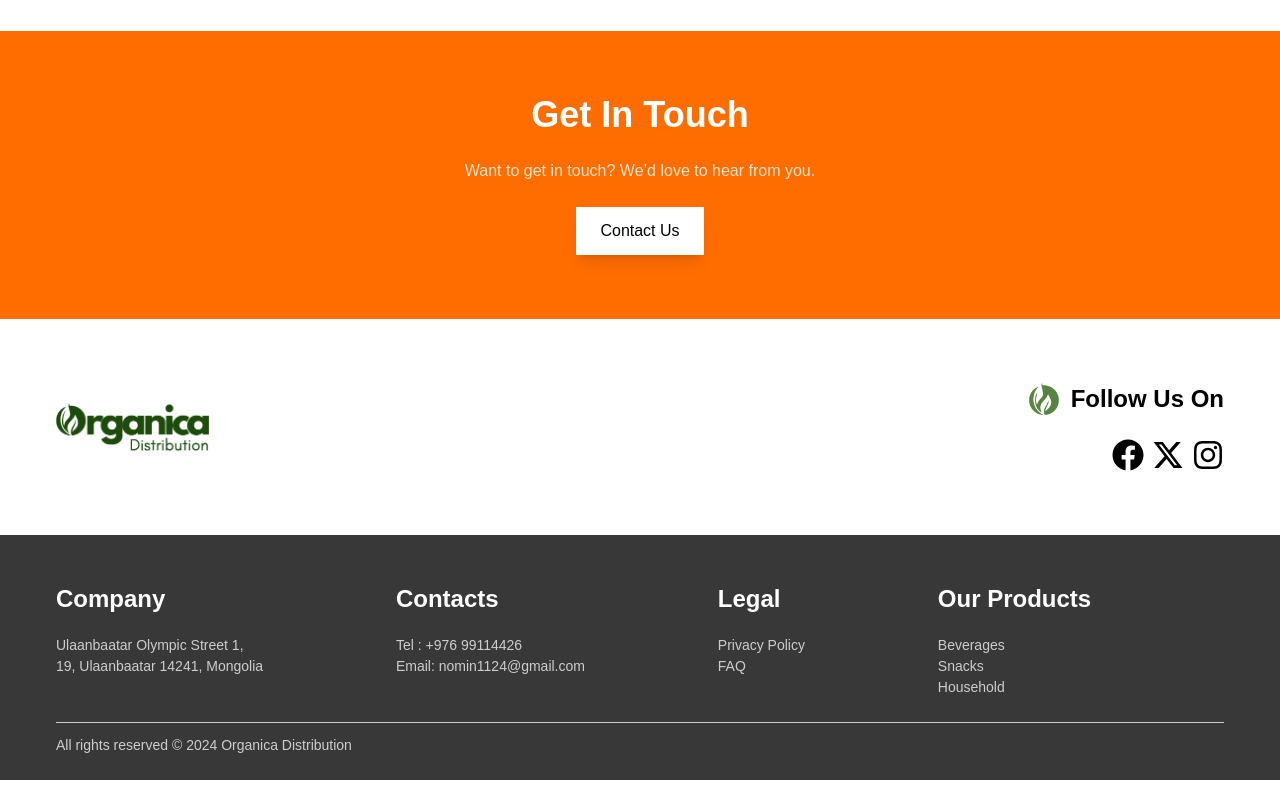
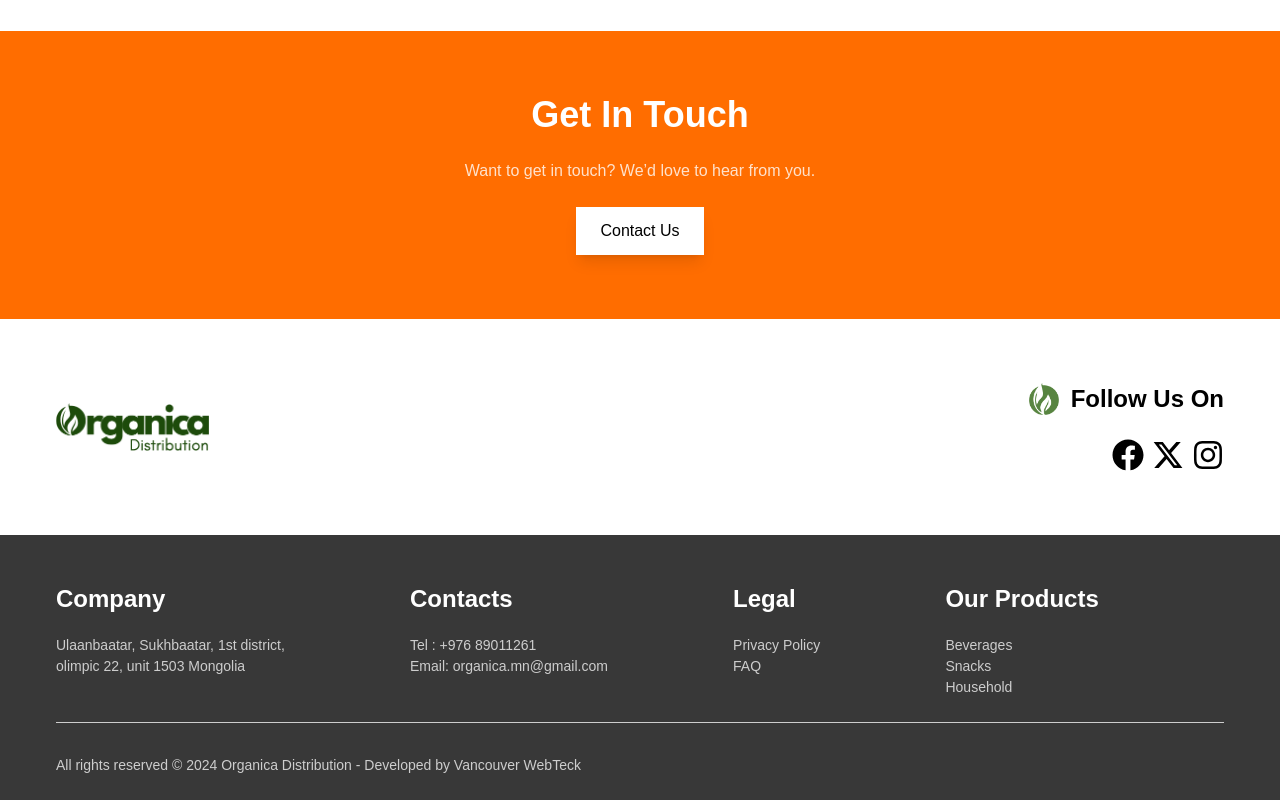
Before and after one commit to baagii1023/Organica-Distribution, a React (Vite) app: page /policy in a window 1280 px wide. Shown: the part 1622-2422 px from the top of the page. Built offline with nearby package versions, Linux system fonts and the light colour scheme.

Commit message:
updated detail page and products page translation and info

```diff
--- a/src/components/CategoryCard.jsx
+++ b/src/components/CategoryCard.jsx
@@ -4,8 +4,8 @@
 
 const CategoryCard = ({ CategoryImage, Category, ComingSoon, pagelink }) => {
     return (
-        <div className='shadow-md flex flex-col gap-4 min-w-[240px] shadow-xl p-4'>
-            <div className='w-[260px] h-[240px] relative' style={{ backgroundImage: `url(${CategoryImage})`, backgroundSize: 'cover', backgroundPosition: 'center' }}>
+        <div className='shadow-md flex flex-col gap-4 min-w-[240px] shadow-xl p-4 '>
+            <div className='w-[260px] h-[240px] relative transform transition duration-300 ease-in-out hover:scale-105' style={{ backgroundImage: `url(${CategoryImage})`, backgroundSize: 'cover', backgroundPosition: 'center' }}>
                 {ComingSoon && <div className='absolute top-0 left-0 w-full h-full bg-black/60 flex items-center justify-center'>
                     <h1 className='text-white text-center text-lg'>Coming Soon</h1>
                 </div>}
--- a/src/components/Footer.jsx
+++ b/src/components/Footer.jsx
@@ -55,7 +55,7 @@
 					</div>
 				</div>
 				<div className='h-[1px] w-full bg-[#cdcdcd] mt-[24px] mb-[12px]'></div>
-				<p className='text-[14px] text-[#cdcdcd]'>{footerData.footerRights.rights}</p>
+				<p className='text-[14px] text-[#cdcdcd] mt-8'>{footerData.footerRights.rights}</p>
 			</div>
 		</footer>
 	);
--- a/src/components/HomeProducts.jsx
+++ b/src/components/HomeProducts.jsx
@@ -14,7 +14,7 @@
                     <img className='h-[40px] w-fit' src="/green-logo.png" alt="Company Logo" />
                     <h2 className='font-semibold text-2xl sm:text-3xl'>{productTitle}</h2>
                 </span>
-                <div className='w-full flex lg:flex-row flex-col justify-center items-center gap-4 pt-10'>
+                <div className='w-full flex lg:flex-row flex-col justify-center items-center gap-4 pt-10 '>
                     {products.map((product, index) => (
                         <CategoryCard
                             key={index}
--- a/src/data/translation-footer.json
+++ b/src/data/translation-footer.json
@@ -2,12 +2,12 @@
 	"en": {
 		"footerCompany": {
 			"companyTitle": "Company",
-			"address": "Ulaanbaatar Olympic Street 1, \\n19, Ulaanbaatar 14241, Mongolia"
+			"address": "Ulaanbaatar, Sukhbaatar, 1st district, \\n olimpic 22, unit 1503 Mongolia"
 		},
 		"footerContacts": {
 			"contactsTitle": "Contacts",
-			"telephone": "Tel : +976 99114426",
-			"email": "Email: nomin1124@gmail.com"
+			"telephone": "Tel : +976 89011261",
+			"email": "Email: organica.mn@gmail.com"
 		},
 		"footerLegal": {
 			"legalTitle": "Legal",
@@ -32,18 +32,18 @@
 			]
 		},
 		"footerRights": {
-			"rights": "All rights reserved © 2024 Organica Distribution"
+			"rights": "All rights reserved © 2024 Organica Distribution - Developed by Vancouver WebTeck"
 		}
 	},
 	"mn": {
 		"footerCompany": {
 			"companyTitle": "Компани",
-			"address": "Улаанбаатар, Олимпийн гудамж 1, \\n19, Улаанбаатар 14241, Монгол"
+			"address": "Улаанбаатар, Сүхбаатар, 1-р хороо,\\n Олимпийн 22, 1503 тоот, Монгол"
 		},
 		"footerContacts": {
 			"contactsTitle": "Холбоо барих",
-			"telephone": "Утас : +976 3122312",
-			"email": "Имэйл: hello@gmail.com"
+			"telephone": "Утас : +976 89011261",
+			"email": "Имэйл: organica.mn@gmail.com"
 		},
 		"footerLegal": {
 			"legalTitle": "Хууль ёсны",
--- a/src/pages/Beverages.jsx
+++ b/src/pages/Beverages.jsx
@@ -1,7 +1,7 @@
 import React, { useContext } from 'react';
 import productData from '../data/translation-products.json';
 import { LanguageContext } from '../context/LanguageContext';
-
+import translationData from '../data/translation.json';
 import Navigation from '../components/Navigation';
 import Swiper from '../components/Swiper';
 import ProductCard from '../components/ProductCard';
@@ -9,12 +9,12 @@
 import Social from '../components/Socials';
 import Footer from '../components/Footer';
 import Poster from '../components/Poster';
-
 import beveragebg from '/Beverage-extra.jpg';
 
 const Beverages = () => {
   const { language } = useContext(LanguageContext);
   const productText = productData[language] || {};
+  const translationText = translationData[language] || {};
 
   return (
     <div className=''>
@@ -25,7 +25,7 @@
         <section className='px-4 relative max-w-[1200px] mx-auto py-[64px] text-center'>
           <span className='flex items-center justify-center space-x-2'>
             <img className='h-[40px] w-fit' src="/green-logo.png" alt="Wise Trading Group Logo" loading="lazy" />
-            <h2 className='font-semibold text-2xl sm:text-3xl'>Beverages</h2>
+            <h2 className='font-semibold text-2xl sm:text-3xl uppercase'>{translationText.products[0].productHeading}</h2>
           </span>
           <div className='flex flex-wrap gap-4 pt-[64px]'>
             {productText.Beverage && productText.Beverage.length > 0 ? (
--- a/src/pages/Contact.jsx
+++ b/src/pages/Contact.jsx
@@ -36,9 +36,9 @@
                     <div className="flex flex-col justify-between p-4 shadow-md">
                         <div>
                             <h3 className="font-semibold mb-3">Email</h3>
-                            <p className='text-[#888]'>example@gmail.com</p>
+                            <p className='text-[#888]'>organica.mn@gmail.com</p>
                         </div>
-                        <a className="flex gap-2 mt-4 text-white py-3 bg-[#FF6D00] items-center justify-center" href="mailto:example@gmail.com">
+                        <a className="flex gap-2 mt-4 text-white py-3 bg-[#FF6D00] items-center justify-center" href="mailto:organica.mn@gmail.com">
                             <span>Send Email</span>
                             <MdOutlineEmail size={24} />
                         </a>
@@ -46,7 +46,7 @@
                     <div className="flex flex-col justify-between p-4 shadow-md">
                         <div>
                             <h3 className="font-semibold mb-3">Phone</h3>
-                            <p className='text-[#888]'>+(976) 99999999</p>
+                            <p className='text-[#888]'>+(976) 89011261</p>
                         </div>
                         <a className="flex gap-2 mt-4 text-white py-3 bg-[#FF6D00] items-center justify-center" href="tel:+97699999999">
                             <span>Make a Call</span>
@@ -56,7 +56,7 @@
                     <div className="flex flex-col justify-between p-4 shadow-md">
                         <div>
                             <h3 className="font-semibold mb-3">Location</h3>
-                            <p className='text-[#888]'>Ulaanbaatar Olympic Street 1, 19, Ulaanbaatar 14241, Mongolia</p>
+                            <p className='text-[#888]'>Ulaanbaatar, Sukhbaatar, 1st district, olimpic 22, unit 1503</p>
                         </div>
                         <a className="flex gap-2 mt-4 text-white py-3 bg-[#FF6D00] items-center justify-center" href="mailto:example@gmail.com">
                             <span>See Location</span>
--- a/src/pages/Snacks.jsx
+++ b/src/pages/Snacks.jsx
@@ -4,6 +4,7 @@
 import food from '/food.png'
 import foodExtra from '/food-extra.jpeg'
 import ProductCard from '../components/ProductCard';
+import translationData from '../data/translation.json';
 
 import ContactUs from '../components/ContactUs';
 import WhyUs from '../components/WhyUs';
@@ -18,6 +19,7 @@
 const Food = () => {
 	const { language } = useContext(LanguageContext);
 	const productText = productData[language] || {};
+	const translationText = translationData[language] || {};
 
 	return (
 		<div>
@@ -28,7 +30,7 @@
 				<section className='px-4 relative max-w-[1200px] mx-auto py-[64px] text-center'>
 					<span className='flex items-center justify-center space-x-2'>
 						<img className='h-[40px] w-fit' src="/green-logo.png" alt="" />
-						<h2 className='font-semibold text-2xl sm:text-3xl uppercase'>Snacks</h2>
+						<h2 className='font-semibold text-2xl sm:text-3xl uppercase'>{translationText.products[1].productHeading}</h2>
 					</span>
 					<div className='w-full flex flex-wrap gap-4 pt-[64px]'>
 						{productText.Food.map((product, index) => (
```
